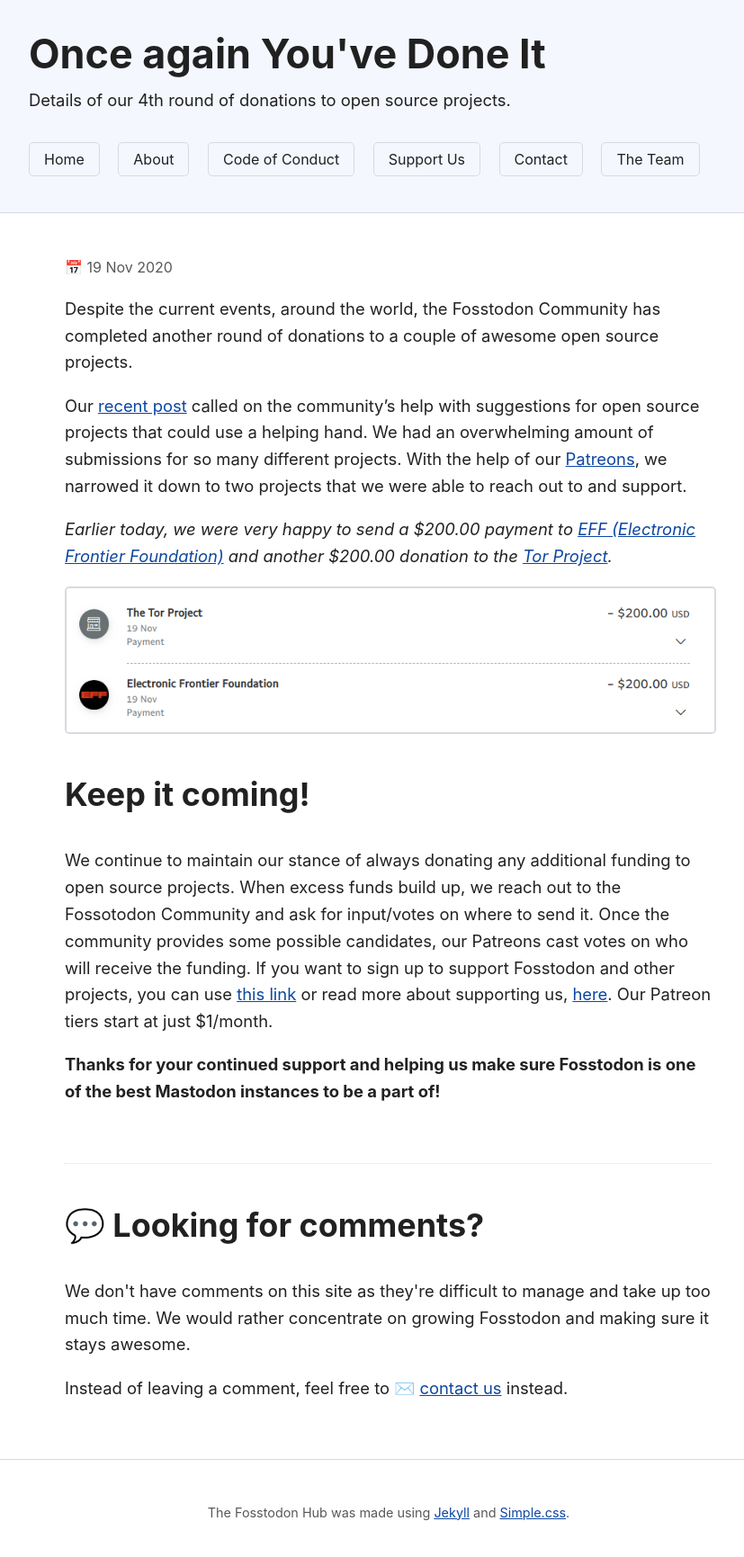
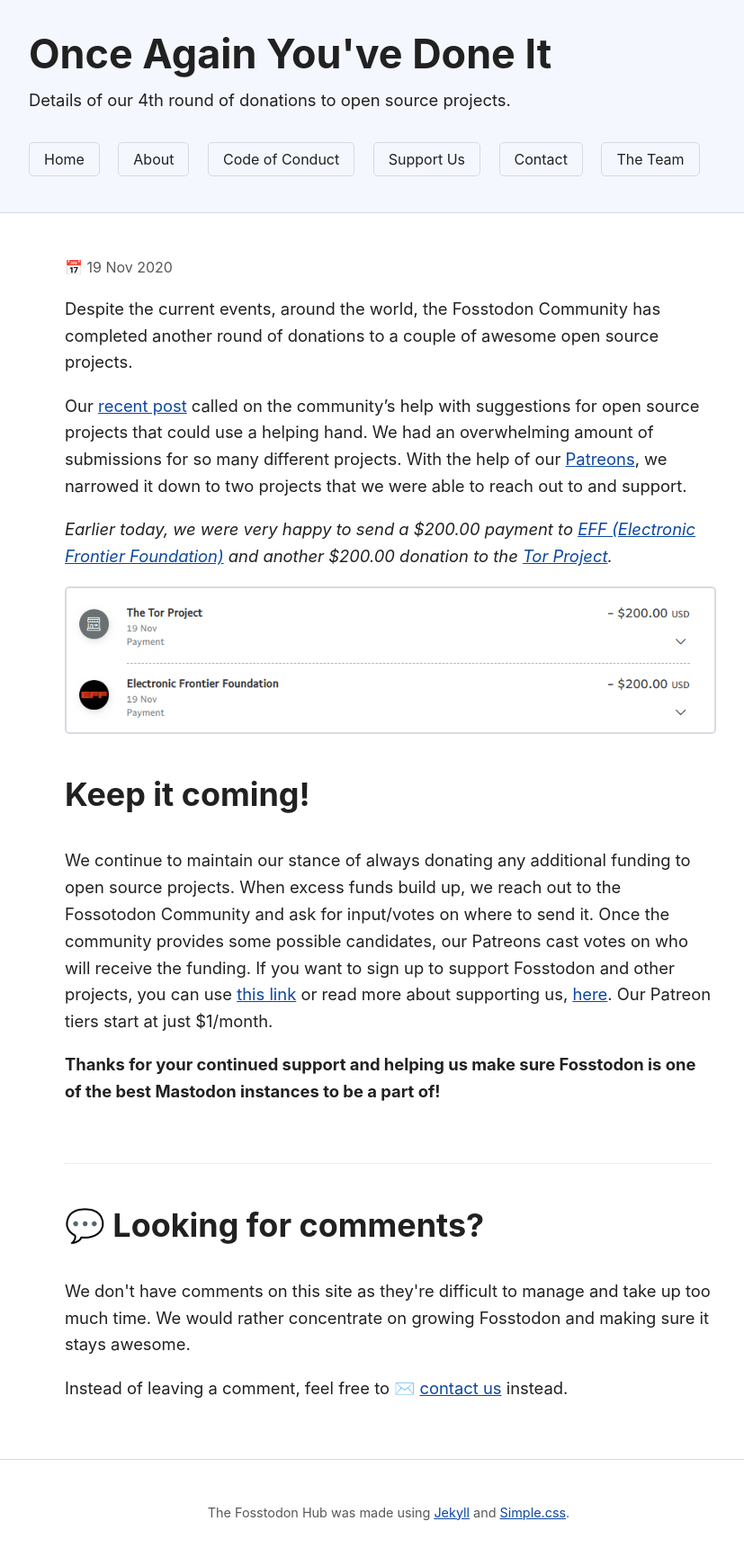
Before and after one commit to fosstodon/hub, a Jekyll site: the page built from _posts/2020-11-19-once-again-youve-done-it.md, in a window 1280 px wide. Shown: the whole page at 90% size, without its empty margins (208-1035 px from the left). Built offline with Jekyll 4.4.1, drawn with Linux system fonts in a browser that asks for light colours.

```diff
--- a/_posts/2020-11-19-once-again-youve-done-it.md
+++ b/_posts/2020-11-19-once-again-youve-done-it.md
@@ -1,8 +1,8 @@
 ---
 # This is the page title
-title: Once again You've Done It
+title: Once Again You've Done It
 # This is the title that shows in the header (usually the same as page title)
-header: Once again You've Done It
+header: Once Again You've Done It
 # This is the description that shows in the page header
 description: Details of our 4th round of donations to open source projects.
 # Set a permalink here
```
